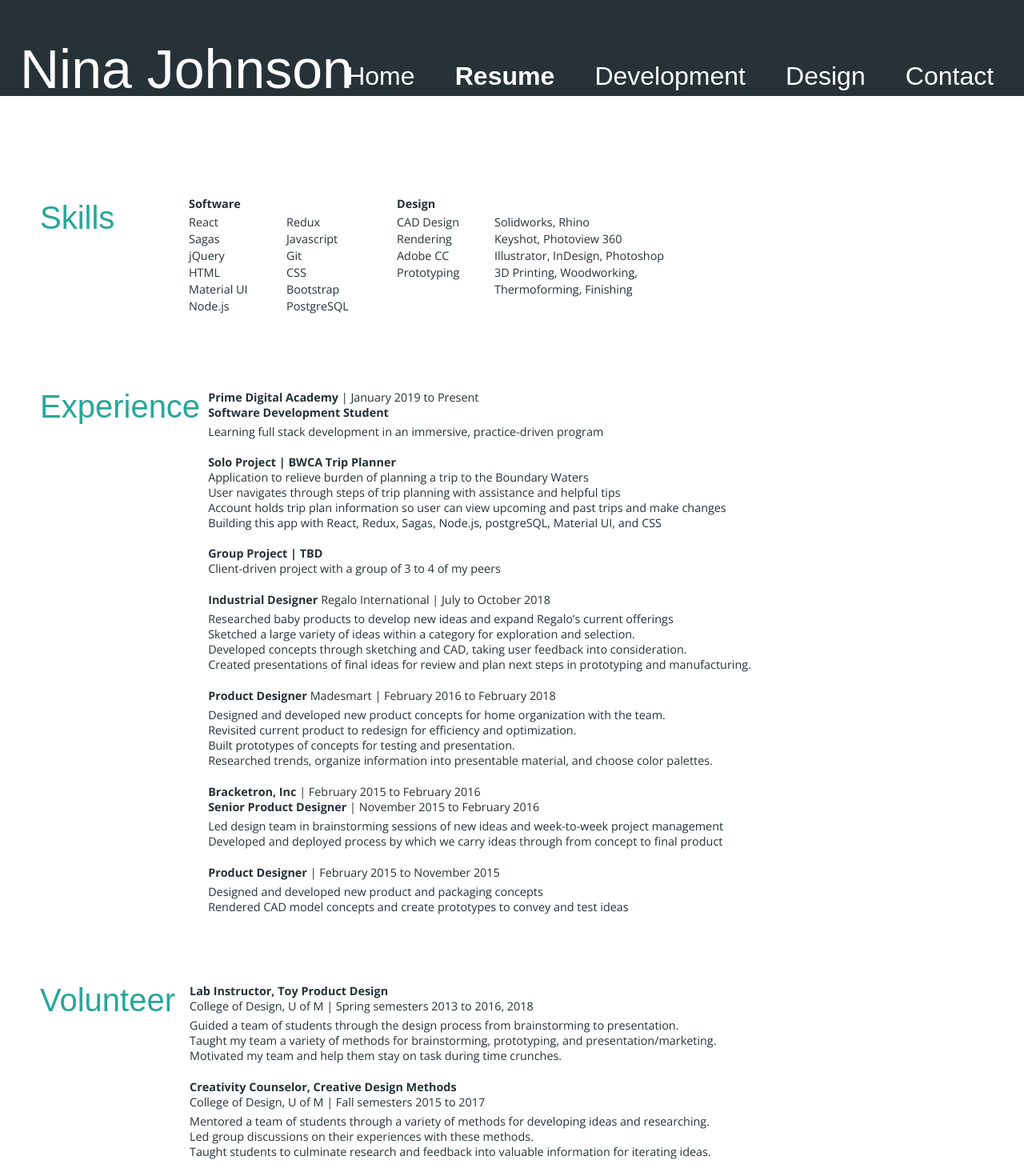
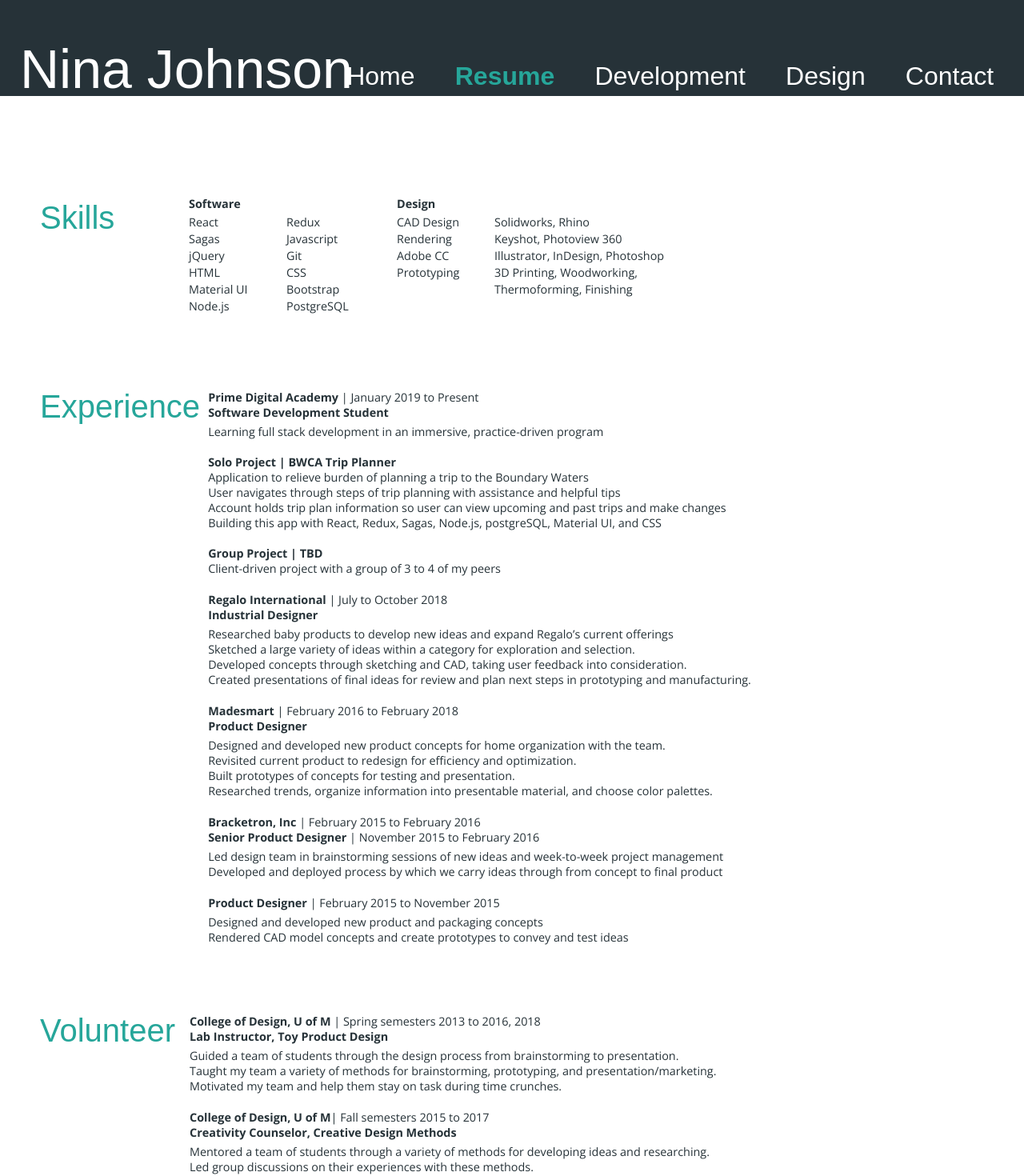
Before and after one commit to 9makesthings/9makesthings.github.io, a React (Create React App) app: page /#/resume in a window 1280 px wide. Shown: the top 1470 px of the page at 80% size. Built offline with nearby package versions, Linux system fonts and the light colour scheme; a web font is replaced by a local one.

Commit message:
adding some color

```diff
--- a/src/DevProjects/DevProjects.css
+++ b/src/DevProjects/DevProjects.css
@@ -19,11 +19,9 @@
 }
 
 .project>h3 {
-    font-size: 36px;
-    font-weight: 500;
     font-family: 'Open Sans';
-    font-size: 24px;
-    font-weight: 700;
+    font-size: 22px;
+    font-weight: 600;
 }
 
 .project-image {
--- a/src/Home/Home.css
+++ b/src/Home/Home.css
@@ -3,6 +3,11 @@
     max-width: 50%;
     margin: auto;
     margin-top: 12vh;
+}
+
+.p1 {
+    font-weight: 600;
+    font-size: 16px;
 }
 
 .about-me>h2 {
--- a/src/Home/Home.js
+++ b/src/Home/Home.js
@@ -17,7 +17,7 @@ class Home extends Component {
             <div>
                 <div className="about-me" >
                     {/* <h2>Welcome!</h2> */}
-                    <p>I'm a product developer with a passion for helping people.<br/> My goal is to create products that inspire, bring joy, meet a need, or all of the above.</p>
+                    <p className="p1" >I'm a product developer with a passion for helping people.<br/> My goal is to create products that inspire, bring joy, meet a need, or all of the above.</p>
 
                     <p><br/>Click through to see some projects I've worked on!</p>
                 </div>
--- a/src/Nav/Nav.css
+++ b/src/Nav/Nav.css
@@ -15,12 +15,14 @@
     margin-top: 20px;
   }
 
-  .nav-link:hover {
+  .nav-link:hover, .nav-link.active {
     font-size: 32px;
-    font-weight: 600
+    font-weight: 600;
+    color: #26a69a;
   }
 
-  .nav-link.active {
+  /* .nav-link.active {
     font-size: 32px;
     font-weight: 600;
-  }
+    color: #26a69a;
+  } */
--- a/src/Resume/Resume.js
+++ b/src/Resume/Resume.js
@@ -66,8 +66,8 @@ const Resume = () => {
                         </p>
 
                     <p class="job-title">
-                        <b>Industrial Designer</b> Regalo International | July to October 2018
-                        <br/>
+                        <b>Regalo International</b> | July to October 2018
+                        <br/><b>Industrial Designer</b>
                     </p>
                         <p className="job-description" >
                             Researched baby products to develop new ideas and expand Regalo’s current offerings<br/>
@@ -77,8 +77,8 @@ const Resume = () => {
                         </p>
 
                     <p class="job-title">
-                        <b>Product Designer</b> Madesmart | February 2016 to February 2018
-                        <br/>
+                        <b>Madesmart</b> | February 2016 to February 2018
+                        <br/><b>Product Designer</b>
                     </p>
                         <p className="job-description" >
                             Designed and developed new product concepts for home organization with the team.<br/>
@@ -113,8 +113,8 @@ const Resume = () => {
 
                 <div className="resume-body" >
                     <p class="job-title">
-                        <b>Lab Instructor, Toy Product Design</b> <br/>
-                        College of Design, U of M | Spring semesters 2013 to 2016, 2018
+                        <b>College of Design, U of M</b> | Spring semesters 2013 to 2016, 2018
+                        <br/> <b>Lab Instructor, Toy Product Design</b>
                     </p>
                         <p className="job-description" >
                             Guided a team of students through the design process from brainstorming to presentation.<br/>
@@ -123,8 +123,8 @@ const Resume = () => {
                         </p>
 
                     <p class="job-title">
-                        <b>Creativity Counselor, Creative Design Methods</b> <br/>
-                        College of Design, U of M | Fall semesters 2015 to 2017
+                        <b>College of Design, U of M</b>| Fall semesters 2015 to 2017
+                        <br/><b>Creativity Counselor, Creative Design Methods</b>
                     </p>
                         <p className="job-description" >
                             Mentored a team of students through a variety of methods for developing ideas and researching.<br/>
```
